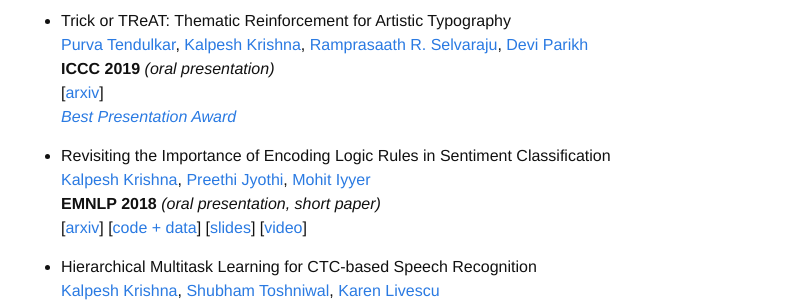
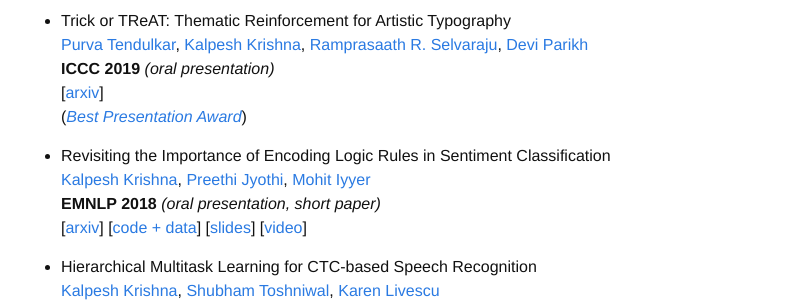
Before and after one commit to martiansideofthemoon/martiansideofthemoon.github.io, a Jekyll site: the page built from _pages/research.md, in a window 1280 px wide and 900 px high, scrolled down 318 px. Shown: the part 152-453 px from the top of the window, without its empty margins (239-1026 px from the left). Built offline with Jekyll 4.4.1, drawn with Linux system fonts in a browser that asks for light colours; comment, search, counter and statistics services are not loaded.

```diff
--- a/_pages/research.md
+++ b/_pages/research.md
@@ -21,7 +21,7 @@ My interests include Natural Language Processing, Speech Recognition, Machine Le
 [Purva Tendulkar](http://purvaten.github.io/), [Kalpesh Krishna](http://martiansideofthemoon.github.io/), [Ramprasaath R. Selvaraju](https://ramprs.github.io/), [Devi Parikh](https://www.cc.gatech.edu/~parikh/)
 **ICCC 2019** *(oral presentation)*
 \[[arxiv](https://arxiv.org/abs/1903.07820)\]
-*[Best Presentation Award](https://twitter.com/jmacunha/status/1142184529026662400)*
+(<span style="color:red">*[Best Presentation Award](https://twitter.com/jmacunha/status/1142184529026662400)*</span>)
 
 * Revisiting the Importance of Encoding Logic Rules in Sentiment Classification
 [Kalpesh Krishna](http://martiansideofthemoon.github.io/), [Preethi Jyothi](https://www.cse.iitb.ac.in/~pjyothi/), [Mohit Iyyer](https://people.cs.umass.edu/~miyyer/)
```
